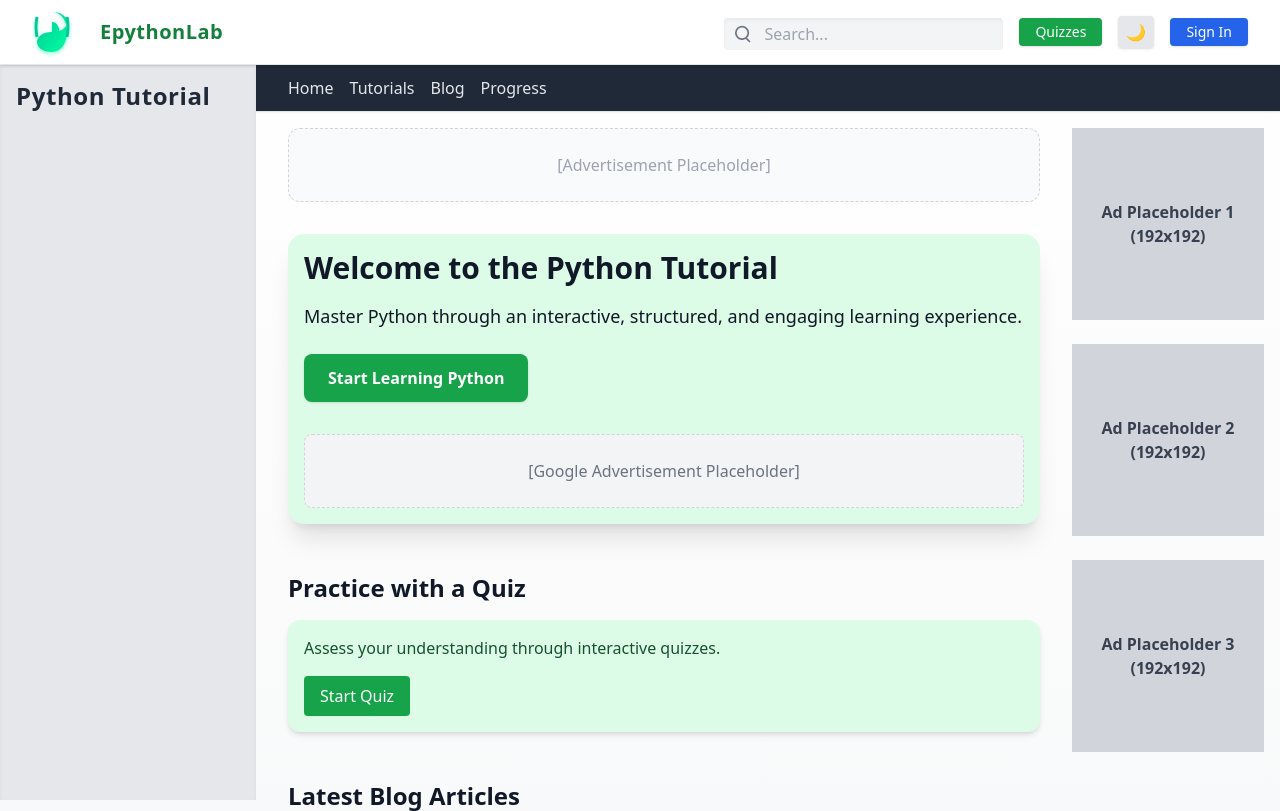
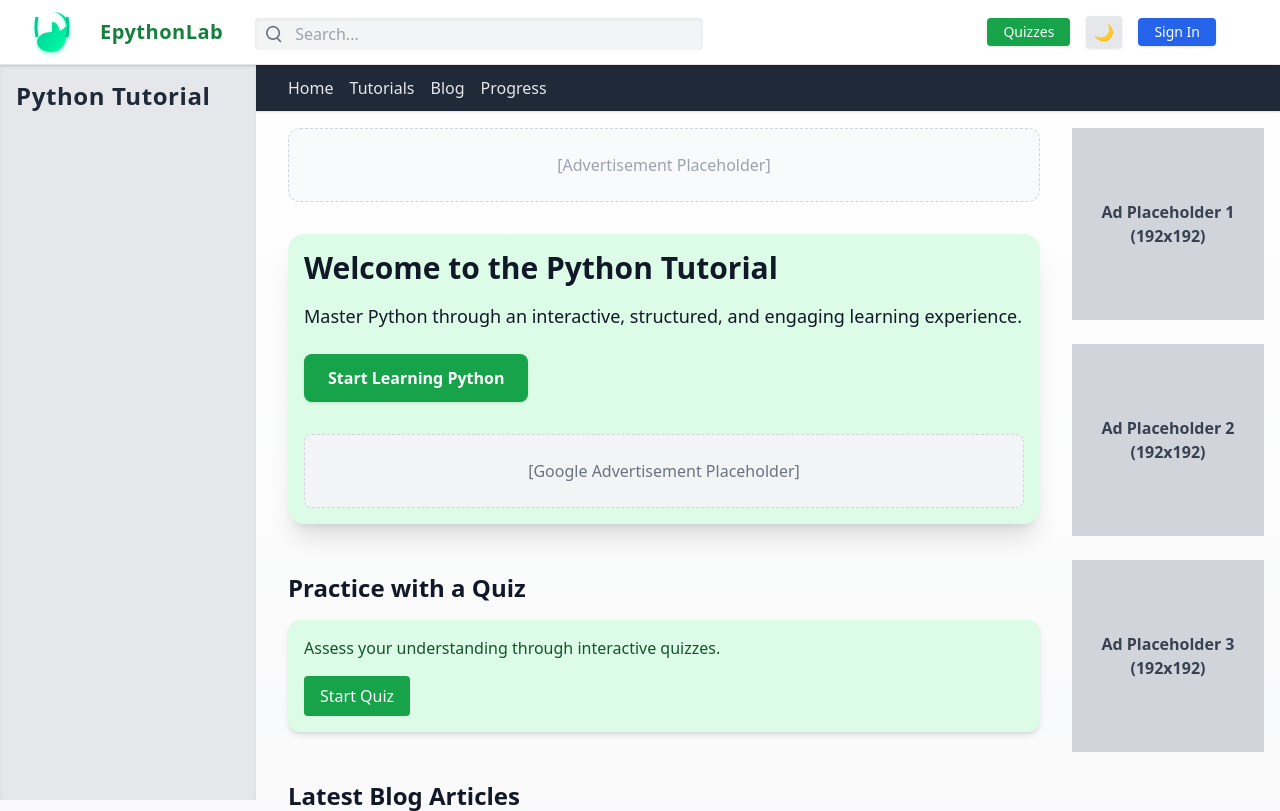
Before and after one commit to epythonlab2/epython-lab, a Flask app: page / in a window 1280 px wide. Shown: the top 811 px of the page. Run offline with Flask 3, Linux system fonts and the light colour scheme; data that the repository does not hold is empty; some libraries are stand-ins or nearby versions.

Commit message:
fix(search)-search bar issue fixed in tablet

```diff
--- a/app/templates/frontend/header.html
+++ b/app/templates/frontend/header.html
@@ -40,12 +40,11 @@
       </span>
     </a>
 
+      <!-- ========== Desktop Navigation & Search ========== -->
+      <div class="hidden md:flex items-center justify-between space-x-4 max-w-7xl mx-auto px-4 sm:px-6 lg:px-8 w-full">
 
-      <!-- ========== Desktop Navigation & Search ========== -->
-      <div class="hidden md:flex items-center space-x-4">
-
-        <!-- ----- Search Input with Icon ----- -->
-        <div class="relative">
+        <!-- Left side: Search Input with Icon -->
+        <div class="relative flex-grow max-w-md">
           <!-- Search Icon -->
           <div class="absolute left-2 top-1/2 transform -translate-y-1/2 text-gray-500 dark:text-gray-300 pointer-events-none">
             <svg class="h-5 w-5 mt-1" fill="none" stroke="currentColor" stroke-width="2" viewBox="0 0 24 24">
@@ -59,20 +58,34 @@
             type="text"
             placeholder="Search..."
             autocomplete="off"
-            class="mt-1 focus:w-[28rem] pl-10 px-2 py-1 rounded bg-gray-100 dark:bg-gray-800 text-black dark:text-white shadow-inner focus:outline-none focus:ring-2 focus:ring-green-300 transition-width focus:w-96"
+            class="mt-1
+                  w-full
+                  pl-10 px-2 py-1
+                  rounded
+                  bg-gray-100 dark:bg-gray-800
+                  text-black dark:text-white
+                  shadow-inner
+                  focus:outline-none
+                  focus:ring-2 focus:ring-green-300
+                  transition-all duration-300
+                  focus:w-64 md:focus:w-72"
           >
 
           <!-- Dropdown: Search Results -->
           <ul
             id="desktopResultsDropdown"
-            class="absolute top-full w-[28rem] right-0 bg-white dark:bg-gray-800 text-black dark:text-white border border-gray-200 dark:border-gray-700 rounded shadow mt-1 hidden z-50 max-h-60 overflow-y-auto"
+            class="absolute top-full w-full right-0 bg-white dark:bg-gray-800 text-black dark:text-white border border-gray-200 dark:border-gray-700 rounded shadow mt-1 hidden z-50 max-h-60 overflow-y-auto"
           >
             <!-- Results populated via JS -->
           </ul>
         </div>
 
+        <!-- Right side: Action Buttons -->
+        <div class="flex items-center space-x-4 flex-shrink-0">
           <!-- Quizzes Link -->
-        <a href="#quiz-preview" class="text-sm bg-green-600 text-white px-4 py-1 rounded shadow hover:bg-green-700">Quizzes</a>
+          <a href="#quiz-preview" class="text-sm bg-green-600 text-white px-4 py-1 rounded shadow hover:bg-green-700">
+            Quizzes
+          </a>
 
           <!-- Dark Mode Toggle -->
           <button onclick="toggleDarkMode()" id="theme-toggle" class="bg-gray-200 dark:bg-gray-700 text-gray-800 dark:text-white px-2 py-1 rounded shadow hover:opacity-80">
@@ -80,7 +93,10 @@
           </button>
 
           <!-- Sign In Button -->
-        <a href="/signin" class="text-sm bg-blue-600 text-white px-4 py-1 rounded shadow hover:bg-blue-700">Sign In</a>
+          <a href="/signin" class="text-sm bg-blue-600 text-white px-4 py-1 rounded shadow hover:bg-blue-700">
+            Sign In
+          </a>
+        </div>
       </div>
 
       <!-- ========== Mobile Navigation Buttons ========== -->
@@ -117,7 +133,7 @@
           <!-- Results populated via JS -->
         </ul>
       </div>
-    </div>
+
   </div>
 </header>
 
@@ -436,6 +452,4 @@
     setupSearchHandlers(searchConfig.desktop.input, searchConfig.desktop.dropdown);
     setupSearchHandlers(searchConfig.mobile.input, searchConfig.mobile.dropdown);
 
-
-
   </script>
```
Lines whose indentation alone changed are shown as unchanged.
